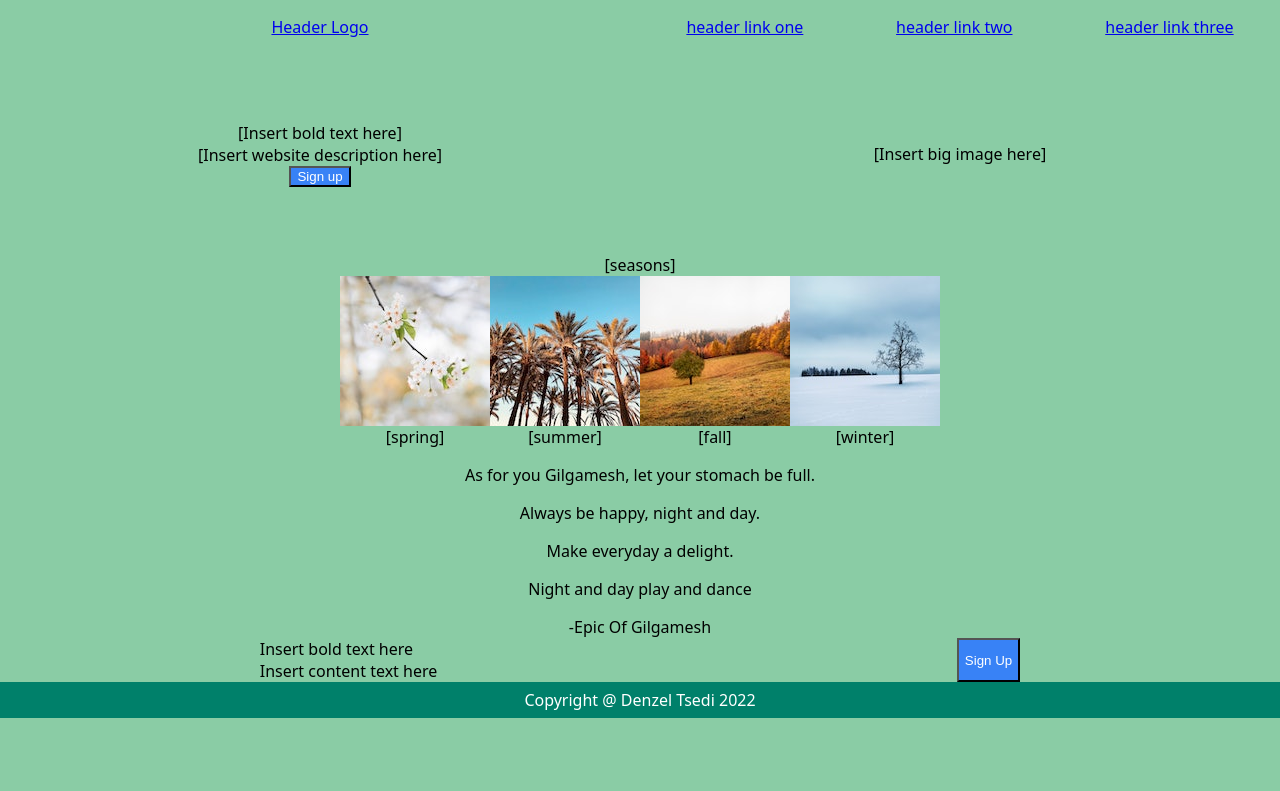
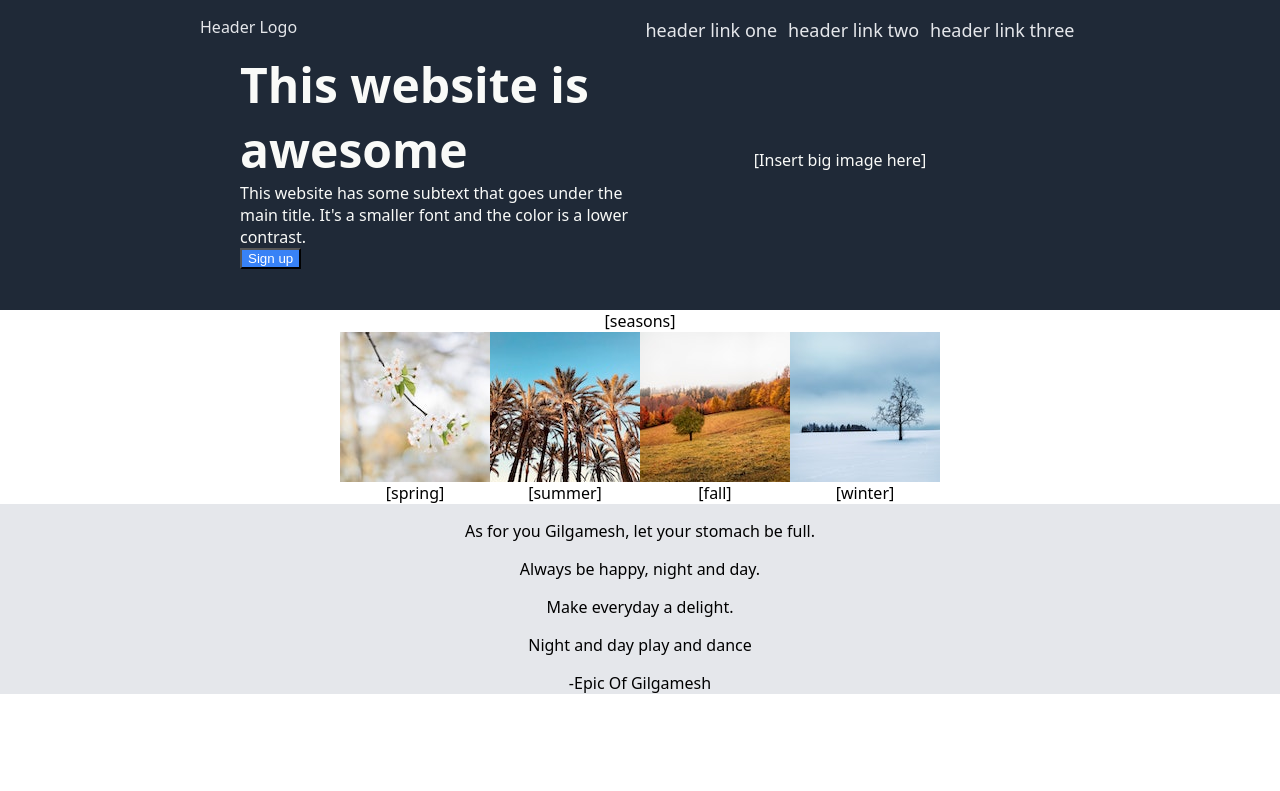
Before and after one commit to DenzelTsedi/odin-landing-page, a plain HTML site: page index.html in a window 1280 px wide. Shown: the top 791 px of the page. Drawn offline with Linux system fonts and the light colour scheme.

Commit message:
ADD color

```diff
--- a/index.html
+++ b/index.html
@@ -20,10 +20,11 @@
         </ul>
         <div class="container1">
             <div class="bold">
-            [Insert bold text here]
+            This website is awesome
             </div>
             <div class="para">
-            [Insert website description here]
+            This website has some subtext that goes under the main title.
+            It's a smaller font and the color is a lower contrast.
             </div>
             <button class="button1">
             Sign up
@@ -74,7 +75,7 @@
 
     <div class="content4">
         <div class="container2">
-        <div class="bold">
+        <div class="bold2">
             Insert bold text here
         </div>
         <div class="credit">
--- a/styles.css
+++ b/styles.css
@@ -4,25 +4,43 @@ body{
     min-height: 100vh;
     display: flex;
     flex-direction: column;
-    background-color:rgba(1, 146, 61, 0.459);
 }
 
 .header {
     display: flex;
     flex-wrap: wrap;
+    background-color: #1F2937;
+    color: #F9FAF8;
+    padding: 200px;
+    padding-top: 0px;
+    padding-bottom: 50px;
+    justify-content: center;
+}
+
+a {
+    text-decoration: none;
+    color: #E5E7EB;
+}
+
+.bold {
+    font-size: 48px;
+    font-weight: bold;
 }
 
 .logo {
     display: flex;
     flex: 0 1 50%;
-    justify-content: center;
+    justify-content: left;
 }
 
 .links {
     display: flex;
     flex: 0 1 50%;
-    justify-content: center;
+    justify-content: right;
     justify-content: space-around;
+    text-align: right;
+    font-size: 18px;
+
 }
 
 ul {
@@ -33,24 +51,25 @@ ul {
 .container1 {
     display: flex;
     flex-direction: column;
-    flex: 1 0 50% ;
+    flex: 0 1 50% ;
     height: 200px;
+    max-width: 400px;
     justify-content: center;
-    align-items: center;
+    align-items: left;
 }
 
 .big {
     display: flex;
-    flex: 1 0 50%;
+    flex: 0 1 50%;
     justify-content: center;
     align-items: center;
+    max-width: 400px;
 }
 
 .content2 {
     display: flex;
     flex-wrap: wrap;
     justify-content: center;
-
 }
 
 .random {
@@ -71,18 +90,23 @@ ul {
     flex-direction: column;
     justify-content: center;
     align-items: center;
+    background-color: #E5E7EB;
 }
 
 .content4 {
     display: flex;
     flex-wrap: wrap;
     justify-content: space-around;
+    margin: 100px;
+    background-color: #3882F6;
+    justify-items: end;
 }
 
 .container2 {
     display: flex;
     flex-direction: column;
     max-width: fit-content;
+    justify-items: left;
 }
 
 .footer {
@@ -91,13 +115,15 @@ ul {
     height: 36px;
     justify-content: center;
     align-items: center;
-    background-color: #00806a;
-    color: white;
+    background-color: #1F2937;
+    color: #F9FAF8;
 }
 
 button {
     background-color: #3882F6;
     color: white;
+    max-width: fit-content;
+    max-height: fit-content;
 }
 
 .img {
```
